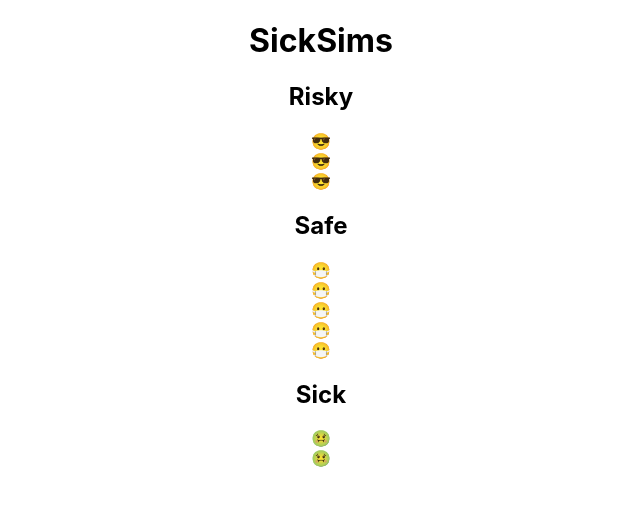
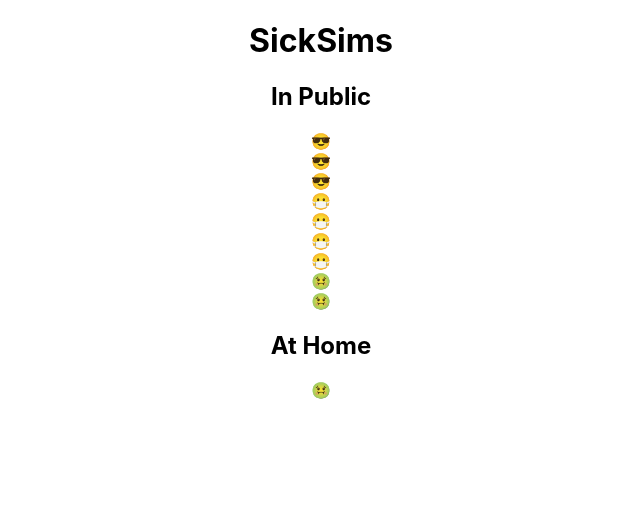
Before and after one commit to ryanmeinzer/sicksims, a React (Create React App) app: page / in a window 1280 px wide. Shown: the top 506 px of the page, without its empty margins (319-959 px from the left). Built offline with nearby package versions, Linux system fonts and the light colour scheme.

Commit message:
added In Public and At Home

```diff
--- a/src/App.js
+++ b/src/App.js
@@ -14,9 +14,9 @@ export default class App extends Component {
       { id: 5, status: "safe" },
       { id: 6, status: "safe" },
       { id: 7, status: "safe" },
-      { id: 8, status: "safe" },
+      { id: 8, status: "sick" },
       { id: 9, status: "sick" },
-      { id: 10, status: "sick" }
+      { id: 10, status: "home" }
     ]
   }
 
@@ -73,7 +73,8 @@ export default class App extends Component {
             <div id={np.id} onClick={this.makeSafe}>{`${np.name} - 😎`}</div>
           ))} */}
 
-        <h2>Risky</h2>
+        {/* <h2>Risky</h2> */}
+        <h2>In Public</h2>
         {this.generateRiskyPeople()}
 
         {/* {let riskyPeople = this.props.people.filter(p => p.status === 'risky')
@@ -81,15 +82,23 @@ export default class App extends Component {
               < RiskyPeople people={this.state.people} makeSafe={this.makeSafe} riskyToSickChanger={this.riskyToSickChanger} />
         } */}
 
-        <h2>Safe</h2>
+        {/* <h2>Safe</h2> */}
         {this.state.people
           .filter((p) => p.status === "safe")
           .map((np) => (
             <div id={np.id}>😷</div>
           ))}
-        <h2>Sick</h2>
+
+        {/* <h2>Sick</h2> */}
         {this.state.people
           .filter((p) => p.status === "sick")
+          .map((np) => (
+            <div id={np.id}>🤢</div>
+          ))}
+
+        <h2>At Home</h2>
+        {this.state.people
+          .filter((p) => p.status === "home")
           .map((np) => (
             <div id={np.id}>🤢</div>
           ))}
```
